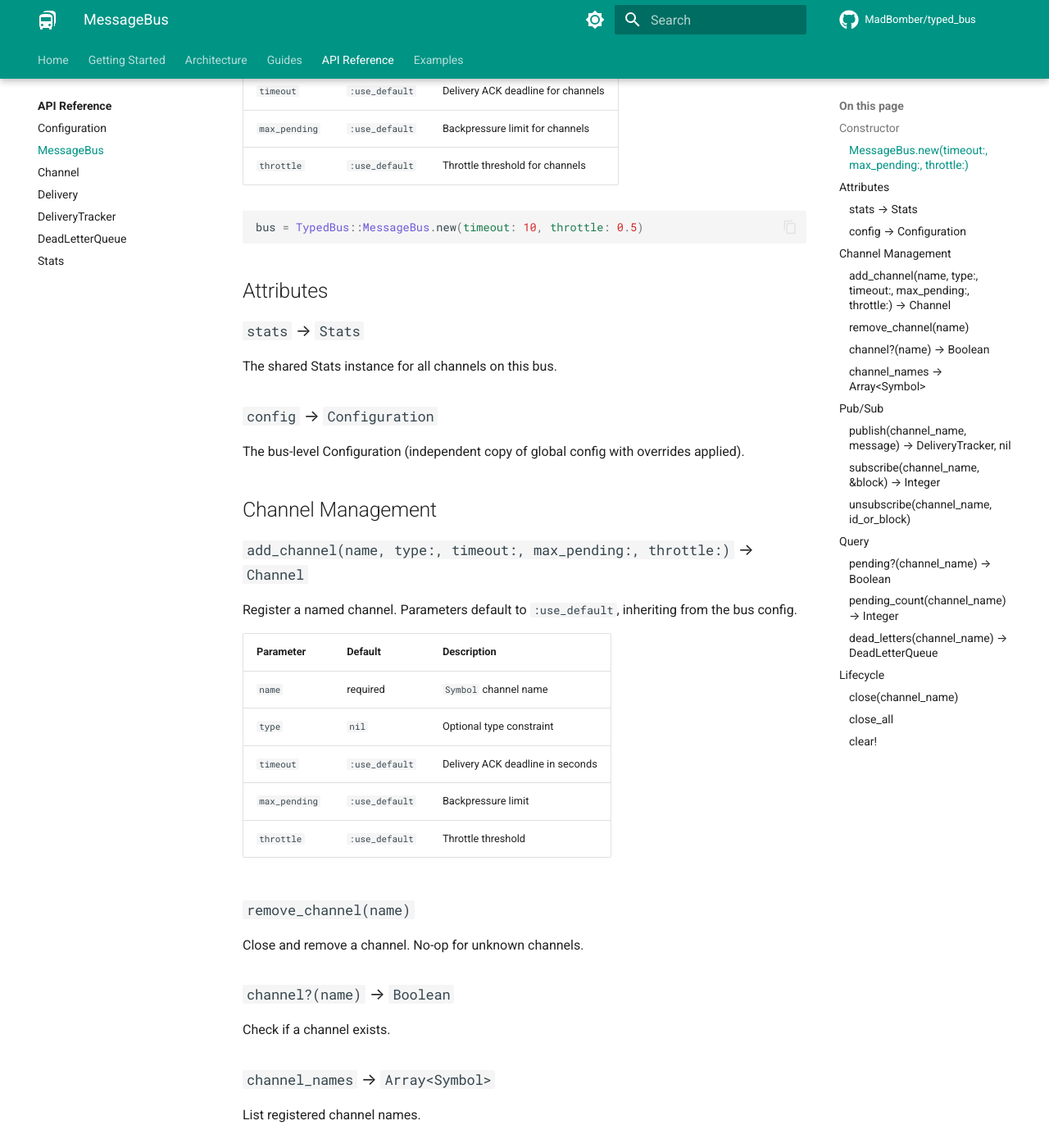
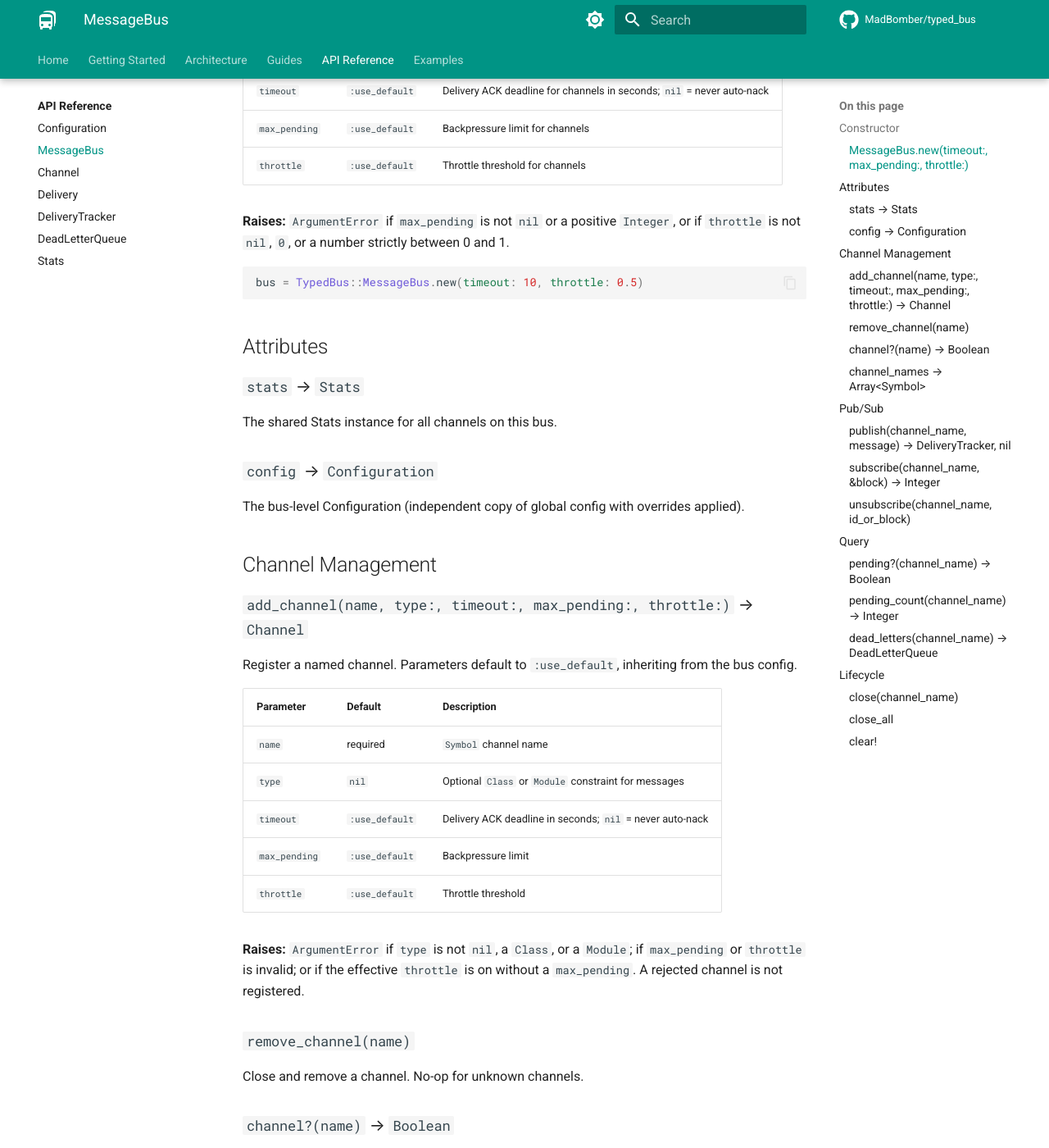
Before and after one commit to MadBomber/typed_bus, an MkDocs documentation site: the page built from docs/api/message-bus.md, in a window 1280 px wide and 1400 px high, scrolled down 456 px. Shown: the whole window at 82% size. Built offline with MkDocs 1.6.1 and Material for MkDocs 9.7.7, drawn with Linux system fonts in a browser that asks for light colours; comment, search, counter and statistics services are not loaded.

Commit message:
docs(api): list ArgumentErrors for constructors

````diff
--- a/docs/api/message-bus.md
+++ b/docs/api/message-bus.md
@@ -12,9 +12,11 @@
 
 | Parameter | Default | Description |
 |-----------|---------|-------------|
-| `timeout` | `:use_default` | Delivery ACK deadline for channels |
+| `timeout` | `:use_default` | Delivery ACK deadline for channels in seconds; `nil` = never auto-nack |
 | `max_pending` | `:use_default` | Backpressure limit for channels |
 | `throttle` | `:use_default` | Throttle threshold for channels |
+
+**Raises:** `ArgumentError` if `max_pending` is not `nil` or a positive `Integer`, or if `throttle` is not `nil`, `0`, or a number strictly between 0 and 1.
 
 ```ruby
 bus = TypedBus::MessageBus.new(timeout: 10, throttle: 0.5)
@@ -39,10 +41,12 @@
 | Parameter | Default | Description |
 |-----------|---------|-------------|
 | `name` | required | `Symbol` channel name |
-| `type` | `nil` | Optional type constraint |
-| `timeout` | `:use_default` | Delivery ACK deadline in seconds |
+| `type` | `nil` | Optional `Class` or `Module` constraint for messages |
+| `timeout` | `:use_default` | Delivery ACK deadline in seconds; `nil` = never auto-nack |
 | `max_pending` | `:use_default` | Backpressure limit |
 | `throttle` | `:use_default` | Throttle threshold |
+
+**Raises:** `ArgumentError` if `type` is not `nil`, a `Class`, or a `Module`; if `max_pending` or `throttle` is invalid; or if the effective `throttle` is on without a `max_pending`. A rejected channel is not registered.
 
 ### `remove_channel(name)`
 
````
Also changed, not shown: docs/api/channel.md (+3 -1 lines), docs/guides/adaptive-throttling.md (+5 -3 lines).
